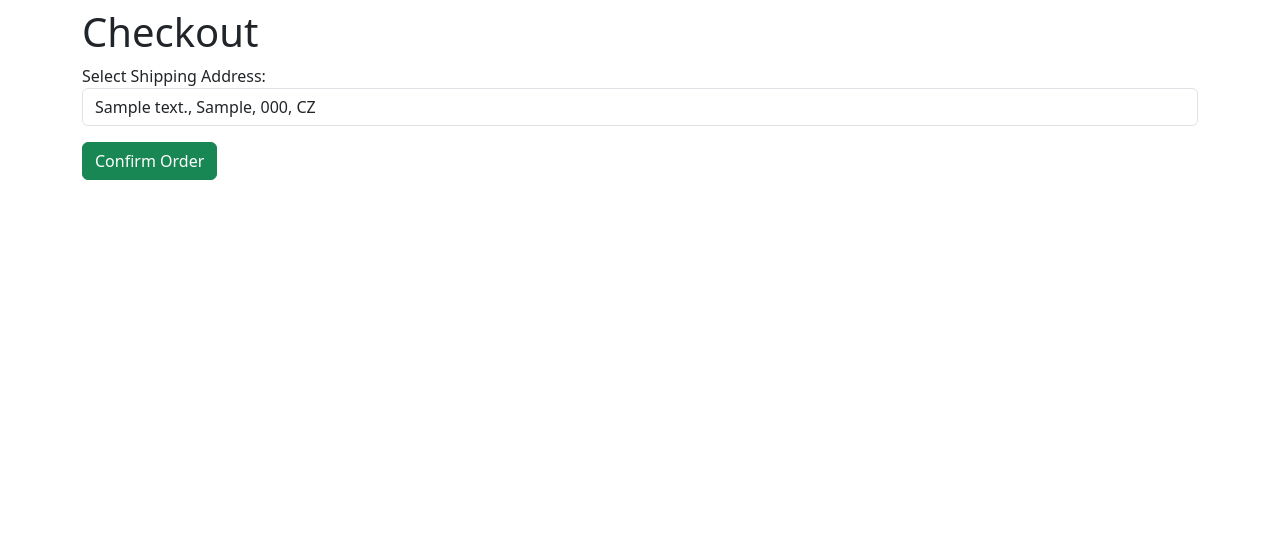
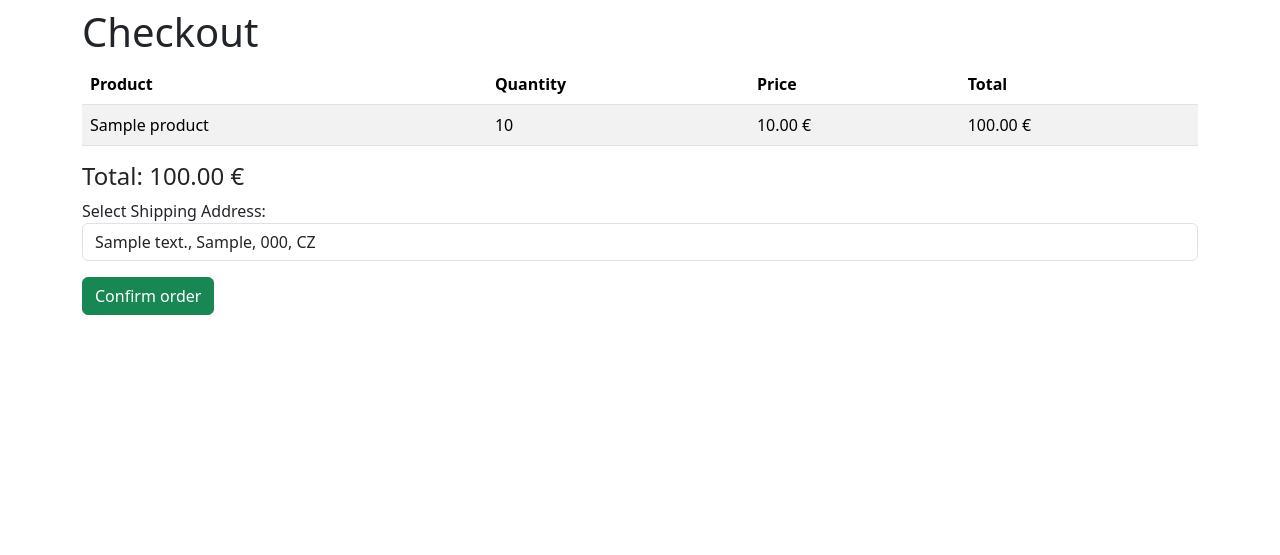
Before and after one commit to mmlinaric/PyWebshop, a Django app: page /webshop/checkout/ in a window 1280 px wide. Shown: the part 56-611 px from the top of the page. Run offline with Django 5.2, Linux system fonts and the light colour scheme; a user stored in the database is signed in; tables that the repository leaves empty hold one stand-in row (values such as "Sample post"); some libraries are stand-ins or nearby versions.

Commit message:
make checkout form better and fix errors on checkout

```diff
--- a/templates/webshop/checkout.html
+++ b/templates/webshop/checkout.html
@@ -1,9 +1,36 @@
 {% extends "base.html" %}
 
 {% block title %}Checkout{% endblock %}
+{% load cart_extras %}
 
 {% block content %}
     <h1>Checkout</h1>
+
+    <div class="table-responsive">
+        <table class="table table-responsive table-striped">
+            <thead>
+                <tr>
+                    <th>Product</th>
+                    <th>Quantity</th>
+                    <th>Price</th>
+                    <th>Total</th>
+                </tr>
+            </thead>
+            <tbody>
+                {% for item in cart_items %}
+                <tr>
+                    <td>{{ item.product.name }}</td>
+                    <td>{{ item.quantity }}</td>
+                    <td>{{ item.product.price }} €</td>
+                    <td>{{ item.product.price|multiply:item.quantity }} €</td>
+                </tr>
+                {% endfor %}
+            </tbody>
+        </table>
+    </div>
+
+    <h4>Total: {{ total_price }} €</h4>
+
     <form method="post">
         {% csrf_token %}
         <div class="form-group">
@@ -14,6 +41,6 @@
                 {% endfor %}
             </select>
         </div>
-        <button type="submit" class="btn btn-success mt-3">Confirm Order</button>
+        <button type="submit" class="btn btn-success mt-3">Confirm order</button>
     </form>
 {% endblock %}
--- a/webshop/views.py
+++ b/webshop/views.py
@@ -100,8 +100,8 @@ def checkout(request):
             )
 
             # Deduct stock from the product
-            product.stock -= item.quantity
-            product.save()
+            item.product.stock -= item.quantity
+            item.product.save()
 
         cart_items.delete()
         return redirect('order_confirmation', order_id=order.id)
```
